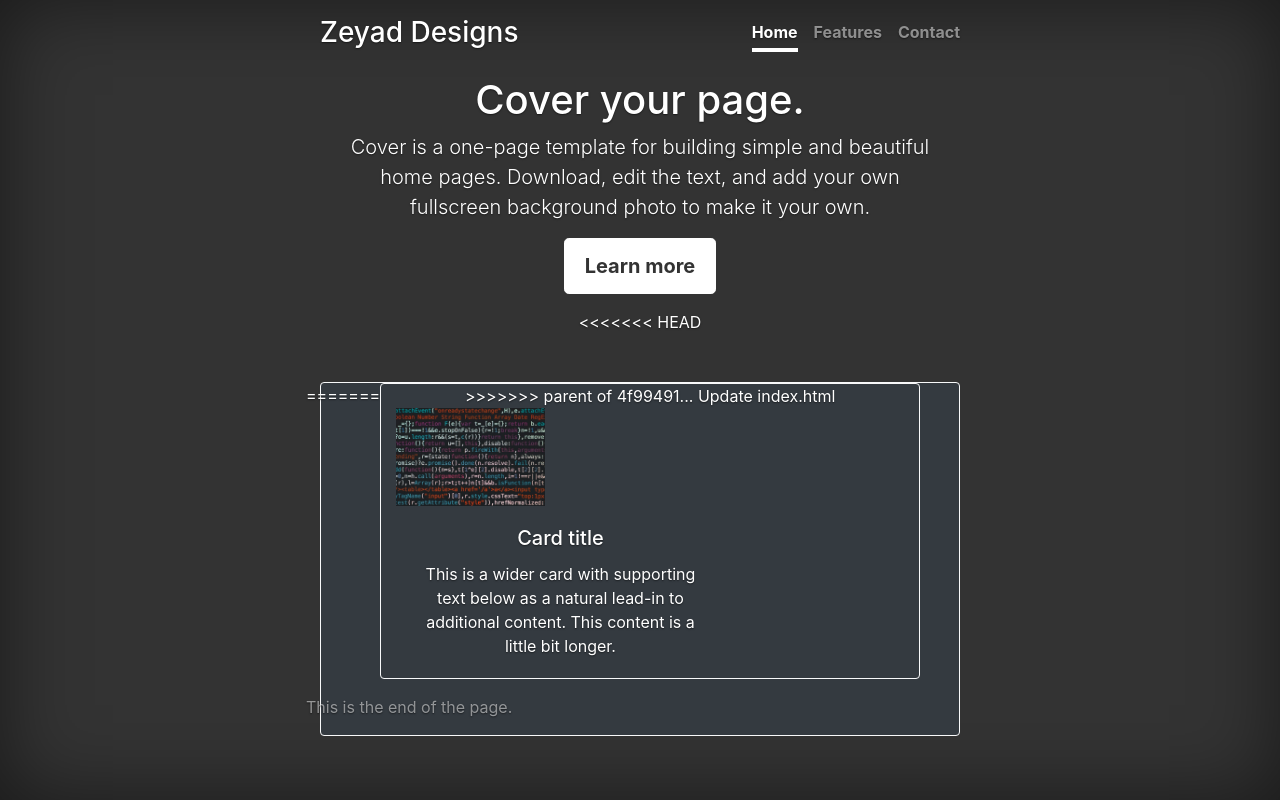
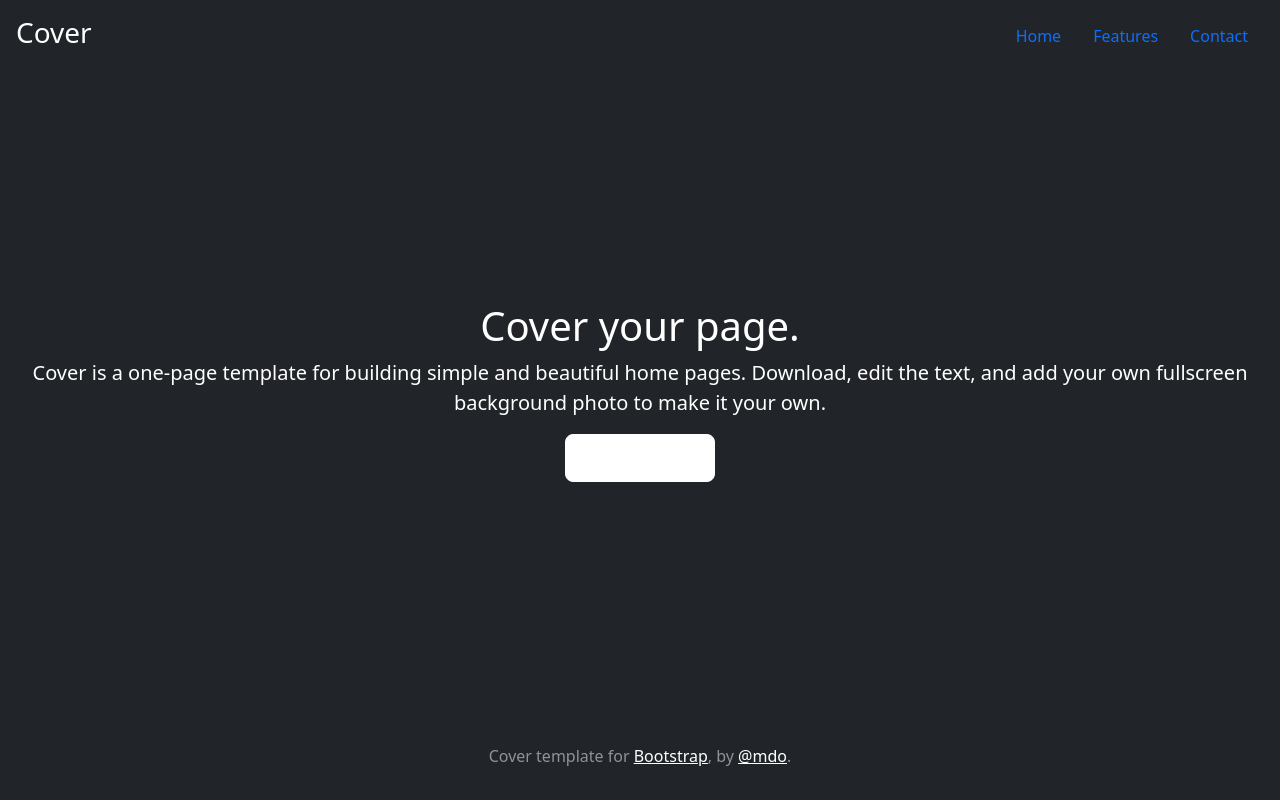
Before and after one commit to zeyaddesigns/zeyaddesigns.github.io, a plain HTML site: page index.html in a window 1280 px wide. Drawn offline with nearby package versions, Linux system fonts and the light colour scheme.

Commit message:
Going back to the start

```diff
--- a/index.html
+++ b/index.html
@@ -1,79 +1,68 @@
-
 <!doctype html>
-<html lang="en">
+<html lang="en" class="h-100">
   <head>
     <meta charset="utf-8">
-    <meta name="viewport" content="width=device-width, initial-scale=1, shrink-to-fit=no">
+    <meta name="viewport" content="width=device-width, initial-scale=1">
     <meta name="description" content="">
-    <meta name="author" content="">
-    <link rel="icon" href="">
+    <meta name="author" content="Mark Otto, Jacob Thornton, and Bootstrap contributors">
+    <meta name="generator" content="Hugo 0.84.0">
+    <title>Cover Template · Bootstrap v5.0</title>
 
-    <title>Zeyad Design</title>
+    <link rel="canonical" href="https://getbootstrap.com/docs/5.0/examples/cover/">
 
-    <link rel="canonical" href="https://getbootstrap.com/docs/4.0/examples/cover/">
+
 
     <!-- Bootstrap core CSS -->
-    <link href="../../dist/css/bootstrap.min.css" rel="stylesheet">
+<link href="../assets/dist/css/bootstrap.min.css" rel="stylesheet">
+
+    <style>
+      .bd-placeholder-img {
+        font-size: 1.125rem;
+        text-anchor: middle;
+        -webkit-user-select: none;
+        -moz-user-select: none;
+        user-select: none;
+      }
+
+      @media (min-width: 768px) {
+        .bd-placeholder-img-lg {
+          font-size: 3.5rem;
+        }
+      }
+    </style>
+
 
     <!-- Custom styles for this template -->
-    <link href="style.css" rel="stylesheet">
+    <link href="cover.css" rel="stylesheet">
   </head>
+  <body class="d-flex h-100 text-center text-white bg-dark">
 
-  <body class="text-center">
-
-    <div class="cover-container d-flex h-100 p-3 mx-auto flex-column">
-      <header class="masthead mb-auto">
-        <div class="inner">
-          <h3 class="masthead-brand">Zeyad Designs</h3>
-          <nav class="nav nav-masthead justify-content-center">
-            <a class="nav-link active" href="#">Home</a>
+<div class="cover-container d-flex w-100 h-100 p-3 mx-auto flex-column">
+  <header class="mb-auto">
+    <div>
+      <h3 class="float-md-start mb-0">Cover</h3>
+      <nav class="nav nav-masthead justify-content-center float-md-end">
+        <a class="nav-link active" aria-current="page" href="#">Home</a>
         <a class="nav-link" href="#">Features</a>
         <a class="nav-link" href="#">Contact</a>
       </nav>
     </div>
   </header>
 
-      <main role="main" class="inner cover">
-        <h1 class="cover-heading">Cover your page.</h1>
+  <main class="px-3">
+    <h1>Cover your page.</h1>
     <p class="lead">Cover is a one-page template for building simple and beautiful home pages. Download, edit the text, and add your own fullscreen background photo to make it your own.</p>
     <p class="lead">
-          <a href="#" class="btn btn-lg btn-secondary">Learn more</a>
+      <a href="#" class="btn btn-lg btn-secondary fw-bold border-white bg-white">Learn more</a>
     </p>
   </main>
 
-<<<<<<< HEAD
-      <div class="card mb-5 mt-5 text-white bg-dark border-light">
-        <div class="row g-0">
-=======
-      <div class="card mb-3 text-white bg-dark border-light" style="max-width: 540px;">
-        <div>
->>>>>>> parent of 4f99491... Update index.html
-          <div class="col-md-4">
-            <img src="/Images/stock.jpg" class="img-fluid rounded-start" alt="">
-          </div>
-          <div class="col-md-8">
-            <div class="card-body">
-              <h5 class="card-title text-start">Card title</h5>
-              <p class="card-text text-start">This is a wider card with supporting text below as a natural lead-in to additional content. This content is a little bit longer.</p>
-            </div>
-          </div>
-        </div>
-      </div>
-
-      <footer class="mastfoot mt-auto">
-        <div class="inner">
-          <p>This is the end of the page.</p>
-        </div>
+  <footer class="mt-auto text-white-50">
+    <p>Cover template for <a href="https://getbootstrap.com/" class="text-white">Bootstrap</a>, by <a href="https://twitter.com/mdo" class="text-white">@mdo</a>.</p>
   </footer>
 </div>
 
 
-    <!-- Bootstrap core JavaScript
-    ================================================== -->
-    <!-- Placed at the end of the document so the pages load faster -->
-    <script src="https://code.jquery.com/jquery-3.2.1.slim.min.js" integrity="sha384-KJ3o2DKtIkvYIK3UENzmM7KCkRr/rE9/Qpg6aAZGJwFDMVNA/GpGFF93hXpG5KkN" crossorigin="anonymous"></script>
-    <script>window.jQuery || document.write('<script src="../../assets/js/vendor/jquery-slim.min.js"><\/script>')</script>
-    <script src="../../assets/js/vendor/popper.min.js"></script>
-    <script src="../../dist/js/bootstrap.min.js"></script>
+
   </body>
 </html>
--- a/style.css
+++ b/style.css
@@ -2,12 +2,6 @@
  * Globals
  */
 
-/* Links */
-a,
-a:focus,
-a:hover {
-  color: #fff;
-}
 
 /* Custom default button */
 .btn-secondary,
@@ -15,8 +9,6 @@ a:hover {
 .btn-secondary:focus {
   color: #333;
   text-shadow: none; /* Prevent inheritance from `body` */
-  background-color: #fff;
-  border: .05rem solid #fff;
 }
 
 
@@ -24,20 +16,7 @@ a:hover {
  * Base structure
  */
 
-html,
 body {
-  height: 100%;
-  background-color: #333;
-}
-
-body {
-  display: -ms-flexbox;
-  display: -webkit-box;
-  display: flex;
-  -ms-flex-pack: center;
-  -webkit-box-pack: center;
-  justify-content: center;
-  color: #fff;
   text-shadow: 0 .05rem .1rem rgba(0, 0, 0, .5);
   box-shadow: inset 0 0 5rem rgba(0, 0, 0, .5);
 }
@@ -50,13 +29,6 @@ body {
 /*
  * Header
  */
-.masthead {
-  margin-bottom: 2rem;
-}
-
-.masthead-brand {
-  margin-bottom: 0;
-}
 
 .nav-masthead .nav-link {
   padding: .25rem 0;
@@ -79,32 +51,3 @@ body {
   color: #fff;
   border-bottom-color: #fff;
 }
-
-@media (min-width: 48em) {
-  .masthead-brand {
-    float: left;
-  }
-  .nav-masthead {
-    float: right;
-  }
-}
-
-
-/*
- * Cover
- */
-.cover {
-  padding: 0 1.5rem;
-}
-.cover .btn-lg {
-  padding: .75rem 1.25rem;
-  font-weight: 700;
-}
-
-
-/*
- * Footer
- */
-.mastfoot {
-  color: rgba(255, 255, 255, .5);
-}
```
Lines whose indentation alone changed are shown as unchanged.
